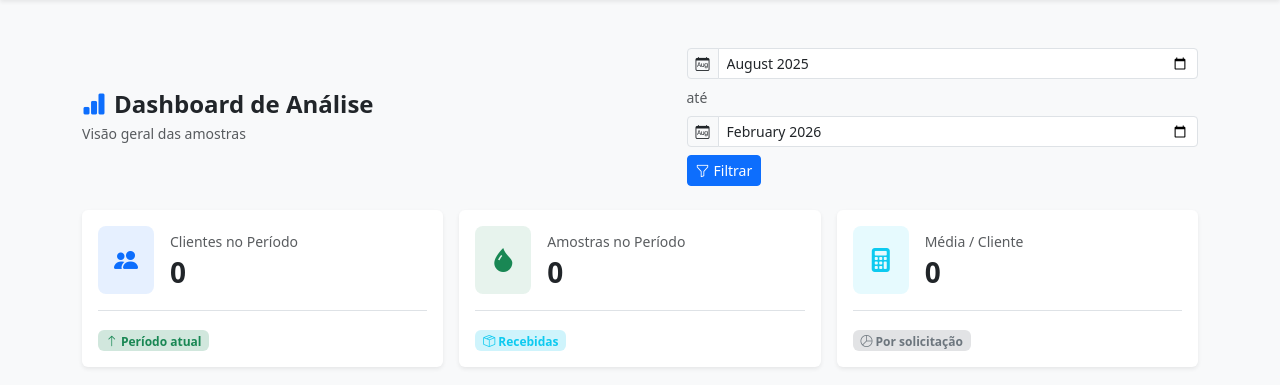
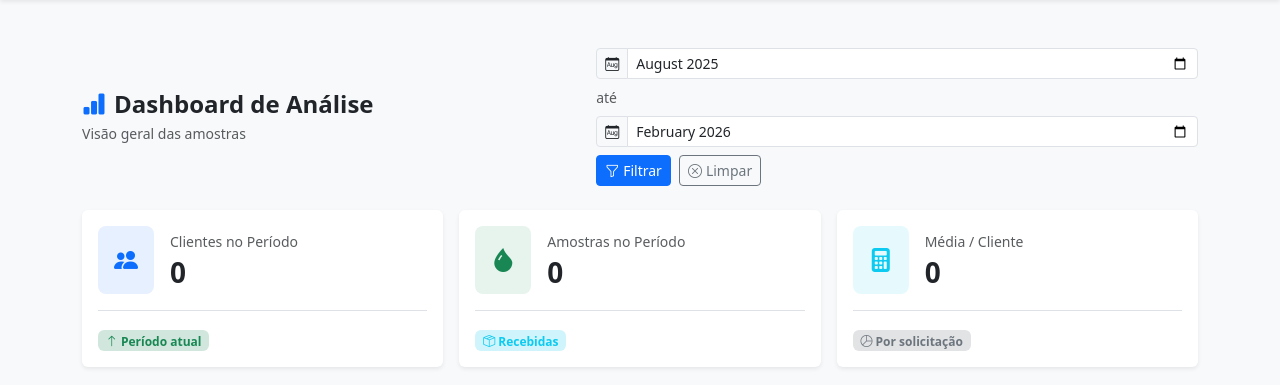
Before and after one commit to WaldembergDev/dashboard-ar, a Django app: page /servicos/dashboard-analitico/ in a window 1280 px wide. Shown: the part 64-449 px from the top of the page. Run offline with Django 5.2, Linux system fonts and the light colour scheme; the visitor is signed in with stand-in values (Sample User, id 1); data that the repository does not hold is empty.

Commit message:
adicionado botão para limpar filtros

```diff
--- a/servicos/templates/servicos/dashboard_analitico.html
+++ b/servicos/templates/servicos/dashboard_analitico.html
@@ -11,7 +11,7 @@
             <p class="text-body-secondary mb-0 small">Visão geral das amostras</p>
         </div>
 
-        <form class="d-flex gap-2 flex-wrap">
+        <form class="d-flex gap-2 flex-wrap" action="." method="GET">
             <div class="input-group input-group-sm">
                 <span class="input-group-text"><i class="bi bi-calendar-month"></i></span>
                 <input type="month" name="mes_inicio" class="form-control" value="{{ filtros.mes_inicio }}" required>
@@ -21,9 +21,14 @@
                 <span class="input-group-text"><i class="bi bi-calendar-month"></i></span>
                 <input type="month" name="mes_fim" class="form-control" value="{{ filtros.mes_fim }}" required>
             </div>
-            <button type="submit" class="btn btn-primary btn-sm">
+
+            <button type="submit" class="btn btn-primary btn-sm" title="Aplicar Filtro">
                 <i class="bi bi-funnel me-1"></i>Filtrar
             </button>
+
+            <a href="{% url 'dashboard_analitico' %}" class="btn btn-outline-secondary btn-sm" title="Restaurar padrão">
+                <i class="bi bi-x-circle me-1"></i>Limpar
+            </a>
         </form>
     </div>
 
```
